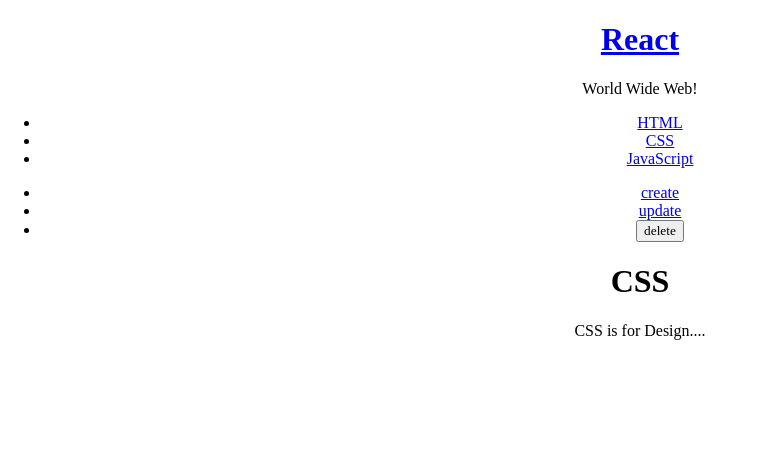
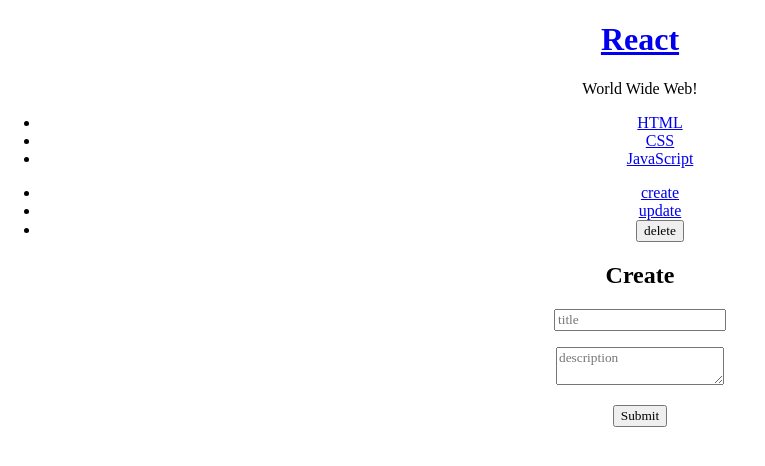
Before and after one commit to Junki-stevekim/React.js, a React (Create React App) app: page / in a window 1280 px wide. Shown: the top 466 px of the page, without its empty margins (0-765 px from the left). Built offline with nearby package versions, Linux system fonts and the light colour scheme; a web font is replaced by a local one.

Commit message:
Create 기능 구현 2

```diff
--- a/src/App.js
+++ b/src/App.js
@@ -12,8 +12,9 @@
 class App extends Component{
   constructor(props){ //constructor 함수는 항상 컴포넌트 최상위에 위치.
     super(props); //state값을 초기화.
+    this.max_content_id=3;
     this.state={
-      mode:'read', // 페이지 구분 , 동적페이지 생성
+      mode:'create', // 페이지 구분 , 동적페이지 생성
       selected_content_id:2, //기본적으로 2번 컨텐트가 선택되게 설정.
       subject:{title:'React',sub:'World Wide Web!'},
       welcome:{title:'Welcome',desc:'Hello React!!'},
@@ -43,7 +44,17 @@
       }
       _article= <ReadContent title={_title}  desc={_desc}></ReadContent>
     } else if(this.state.mode === 'create'){
-      _article= <CreateContent></CreateContent>
+      _article= <CreateContent onSubmit={function(_title,_desc){
+        this.max_content_id =this.max_content_id+1;
+
+
+          var _contents = this.state.contents.concat(
+          {id:this.max_content_id, title:_title,desc:_desc}
+          )
+        this.setState({
+          contents:_contents
+        });
+      }.bind(this)}></CreateContent>
     }
     return(
       <div className="App">
--- a/src/components/CreateContent.js
+++ b/src/components/CreateContent.js
@@ -6,8 +6,24 @@
 
         <article>
           <h2>Create</h2>
-          <form>
-
+          <form action="/create_process" method="post"
+            onSubmit={function(e){
+              e.preventDefault();
+              this.props.onSubmit(
+                e.target.title.value,
+                e.target.desc.value
+              );
+              alert('Submit!!!!');
+            }.bind(this)}
+          >
+            <p><input type="text" name="title" placeholder='title'></input></p>
+            <p>
+              <textarea name="desc" placeholder='description'>
+              </textarea>
+            </p>
+            <p>
+              <input type="submit"></input>
+              </p>
           </form>
         </article>
       );
--- a/src/components/TOC.js
+++ b/src/components/TOC.js
@@ -1,7 +1,14 @@
 import React,{Component} from 'react';
 
 class TOC extends Component{
-    render(){
+  shouldComponentUpdate(newProps, newState){ //페이지를 새로 고치거나 행동을 할때, render함수의 재 호출 여부를 개발자가 정할수있음, 성능향상위해
+    if(this.props.data === newProps.data){
+      return false;
+    }
+
+    return true; // true면 render() 호출, false면 호출하지 않도록 약속되어있다.
+  }
+  render(){
       var lists =[];
       var data =this.props.data;
       var i=0;
```
